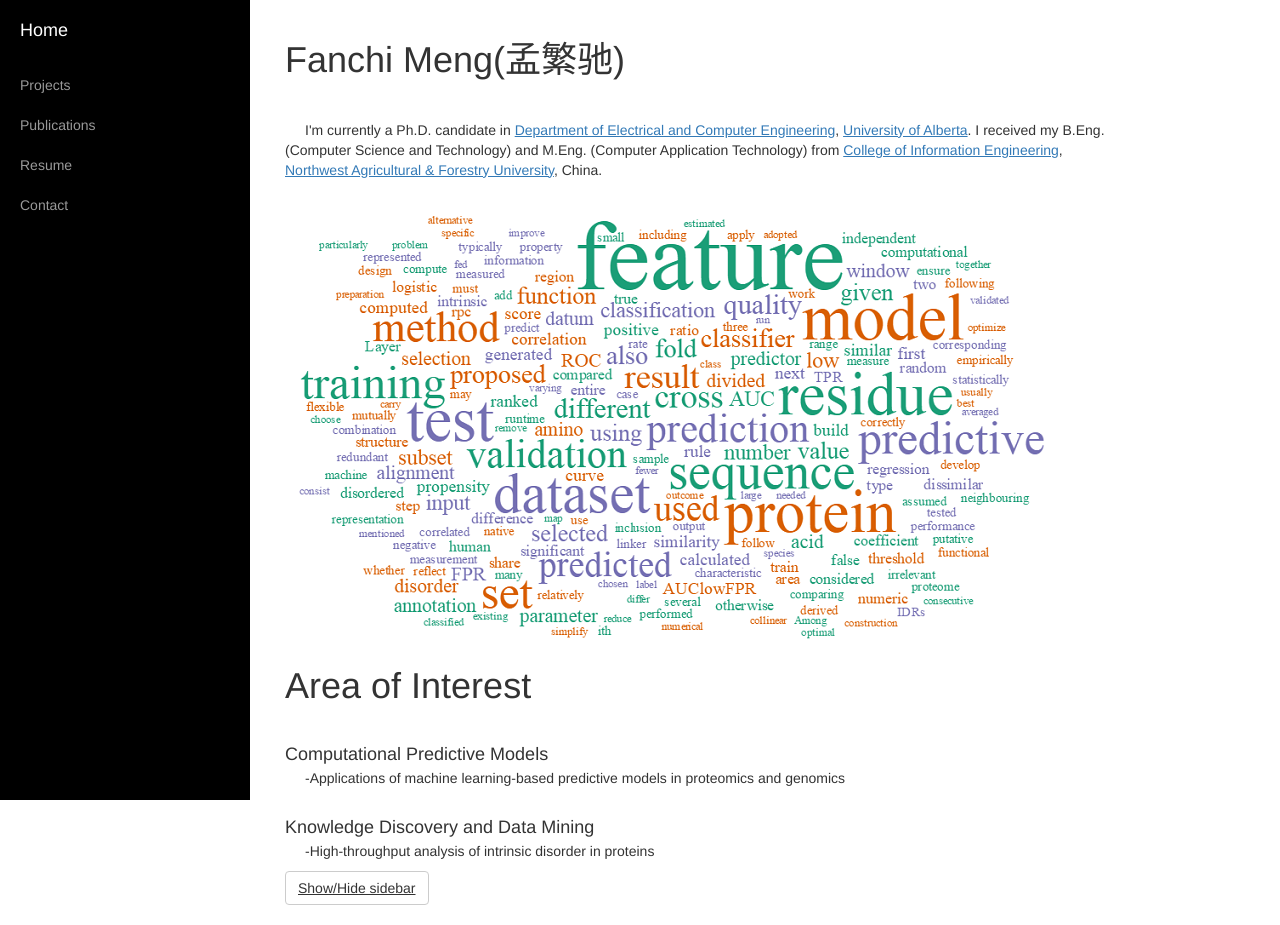
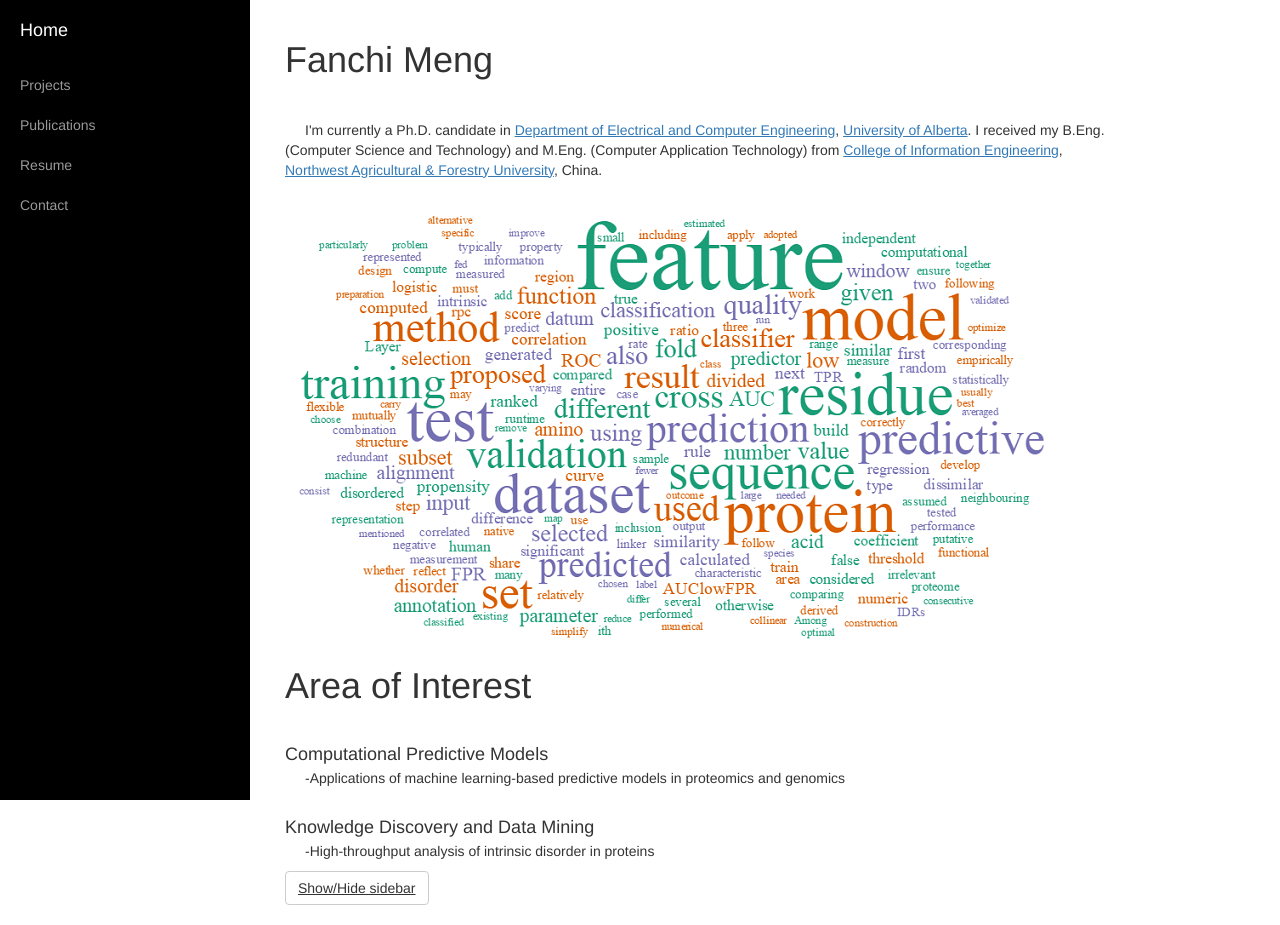
Before and after one commit to StartBootstrap/startbootstrap-simple-sidebar, a plain HTML site: page index.html in a window 1280 px wide. Drawn offline with Linux system fonts and the light colour scheme.

Commit message:
update index.html

```diff
--- a/index.html
+++ b/index.html
@@ -59,7 +59,7 @@
                 <div class="container-fluid">
                     <div class="row">
                         <div class="col-lg-12">
-                            <h1>Fanchi Meng(孟繁驰)</h1>
+                            <h1>Fanchi Meng</h1>
                             <p>I'm currently a Ph.D. candidate in <a href="http://www.ece.engineering.ualberta.ca/">Department of Electrical and Computer Engineering</a>, <a href="https://www.ualberta.ca/">University of Alberta</a>. I received my B.Eng. (Computer Science and Technology) and M.Eng. (Computer Application Technology) from <a href="http://cie.nwsuaf.edu.cn/">College of Information Engineering</a>, <a href="http://en.nwsuaf.edu.cn/index.htm">Northwest Agricultural & Forestry University</a>, China.</p>
                             <br>
                             <img src="pics/wordsift.png">
```
